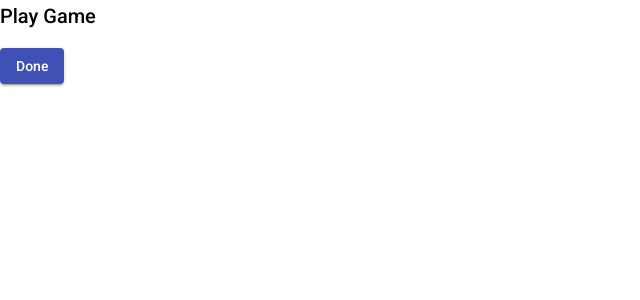
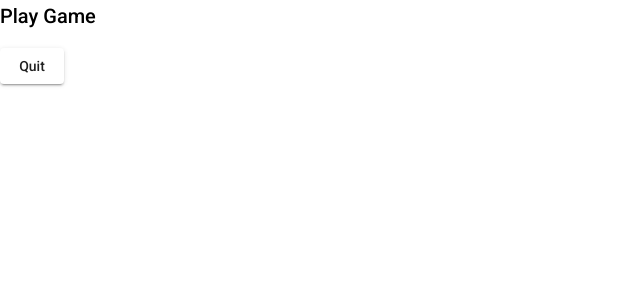
Before and after one commit to tsteelematc/tca-foo-angular-md, an Angular app: page /play in a window 1280 px wide. Shown: the top 300 px of the page, without its empty margins (0-640 px from the left). Built offline with nearby package versions, Linux system fonts and the light colour scheme.

Commit message:
Got choosing winning player working.

```diff
--- a/src/app/play-game/play-game.component.html
+++ b/src/app/play-game/play-game.component.html
@@ -1,15 +1,18 @@
 <h2>
     Play Game
 </h2>
-<p
-    *ngFor="let p of gameSvc.currentGame.players"
->
-    {{ p }}
-</p>
 <button
     mat-raised-button
     color="primary"
-    (click)="endGame()"
+    *ngFor="let p of gameSvc.currentGame.players"
+    (click)="endGame(p)"
 >
-    Done
+    {{ p }} Won
 </button>
+<button
+    mat-raised-button
+    color="secondary"
+    (click)="quitGame()"
+>
+    Quit
+</button>
--- a/src/app/play-game/play-game.component.ts
+++ b/src/app/play-game/play-game.component.ts
@@ -17,7 +17,7 @@ export class PlayGameComponent implements OnInit {
   ngOnInit(): void {
   }
 
-  endGame = () => {
+  endGame = (winningPlayer: string) => {
 
     // Add a new game result to the service.
     this.gameSvc.addGameResult({
@@ -27,11 +27,15 @@ export class PlayGameComponent implements OnInit {
         name: x
         , order: 0
       }))
-      , winner: "Suzzie"
+      , winner: winningPlayer
     });
 
     // Navigate back to the Home component.
     this.routerSvc.navigateByUrl("/");
   };
 
+  quitGame = () => {
+    this.routerSvc.navigateByUrl("/");
+  };
+
 }
```
